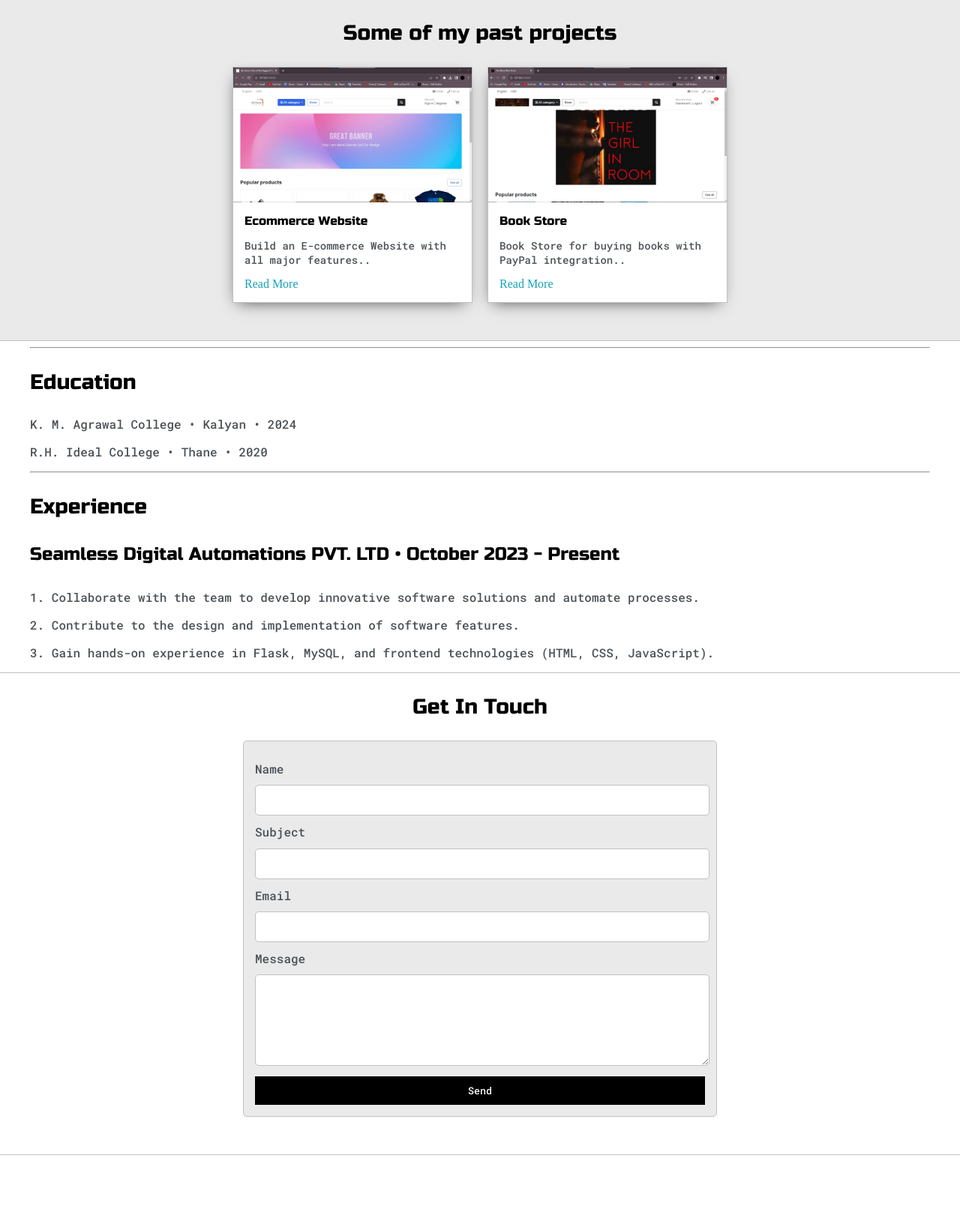
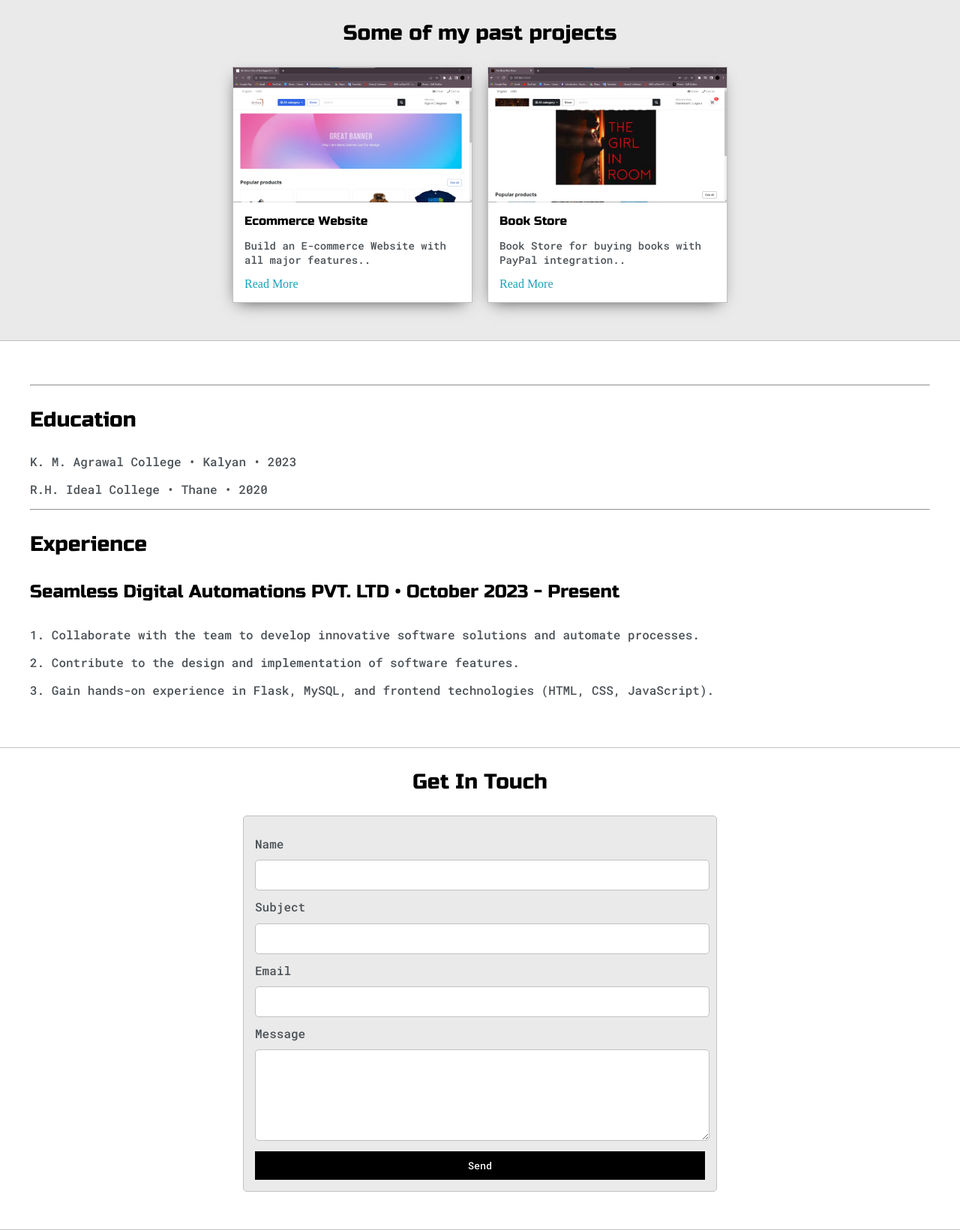
Before and after one commit to khamaan/Portfolio, a Django app: page / in a window 1280 px wide. Shown: the part 1244-2885 px from the top of the page at 75% size. Before the commit the page ends 2785 px from the top, so only its background shows below. Run offline with Django 4.2, Linux system fonts and the light colour scheme; some libraries are stand-ins or nearby versions.

Commit message:
Updated the content in index.html

```diff
--- a/templates/index.html
+++ b/templates/index.html
@@ -134,11 +134,12 @@
 
     <section class="s2">
         <div class="main-container">
+            <div class="about-wrapper">
                 <div class="about-me">
                     <hr>
                     <div class="education-wrapper">
                         <h3>Education</h3>
-                    <p>K. M. Agrawal College • Kalyan • 2024</p>
+                        <p>K. M. Agrawal College • Kalyan • 2023</p>
                         <p>R.H. Ideal College • Thane • 2020</p>
                     </div>
                     <hr>
@@ -148,6 +149,7 @@
                         <p>1. Collaborate with the team to develop innovative software solutions and automate processes.</p>
                         <p>2. Contribute to the design and implementation of software features.</p>
                         <p>3. Gain hands-on experience in Flask, MySQL, and frontend technologies (HTML, CSS, JavaScript).</p>
+                    </div>
                 </div>
             </div>
         </div>
```
Lines whose indentation alone changed are shown as unchanged.
